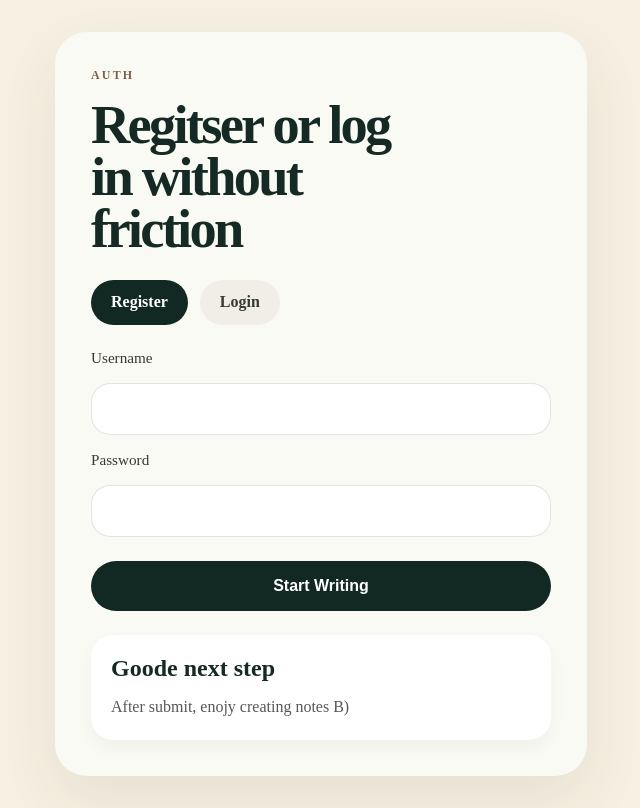
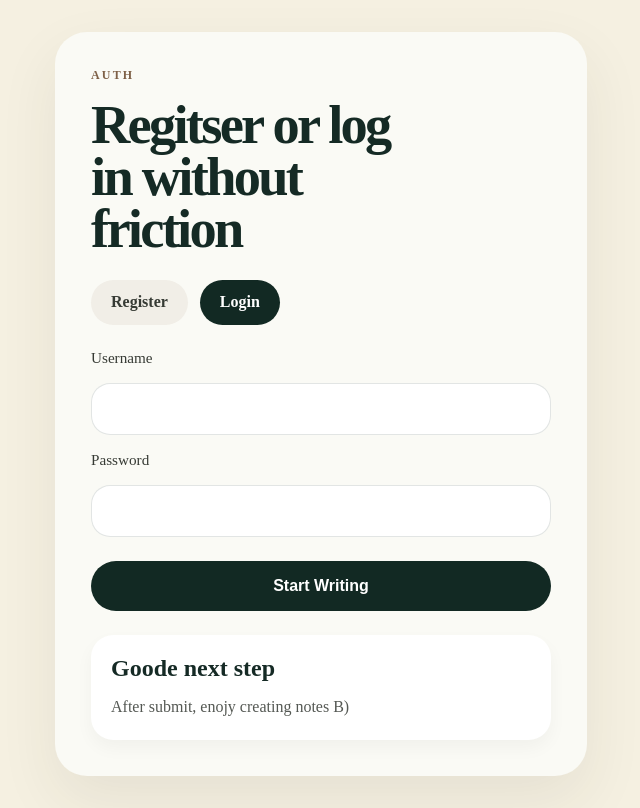
Before and after one commit to PiotrPliszka/mini-notes-app, a React app in the folder frontend/: page /login in a window 1280 px wide. Shown: the whole page, without its empty margins (319-959 px from the left). Built offline with nearby package versions, Linux system fonts and the light colour scheme; the HTML template or start-up script is replaced by a standard one.

Commit message:
visual upgarde btn

```diff
--- a/frontend/src/pages/RegisterPage.css
+++ b/frontend/src/pages/RegisterPage.css
@@ -57,12 +57,12 @@
     color 0.2s ease;
 }
 
-.register-btn {
+.auth-btn-active {
   background-color: var(--color-accent);
   color: var(--color-accent-contrast);
 }
 
-.login-btn {
+.auth-btn-inactive {
   background-color: var(--color-surface-muted);
   color: var(--color-text-body);
 }
--- a/frontend/src/pages/RegisterPage.jsx
+++ b/frontend/src/pages/RegisterPage.jsx
@@ -1,5 +1,5 @@
 import React from "react";
-import { Link } from "react-router-dom";
+import { NavLink } from "react-router-dom";
 import "./RegisterPage.css";
 
 export function RegisterPage() {
@@ -10,12 +10,22 @@ export function RegisterPage() {
         <h1 className="about-app">Regitser or log in without friction</h1>
       </div>
       <div className="buttons-div">
-        <Link to="/register" className="register-btn">
+        <NavLink
+          to="/register"
+          className={({ isActive }) =>
+            `register-btn ${isActive ? "auth-btn-active" : "auth-btn-inactive"}`
+          }
+        >
           Register
-        </Link>
-        <Link to="/login" className="login-btn">
+        </NavLink>
+        <NavLink
+          to="/login"
+          className={({ isActive }) =>
+            `login-btn ${isActive ? "auth-btn-active" : "auth-btn-inactive"}`
+          }
+        >
           Login
-        </Link>
+        </NavLink>
       </div>
       <div className="form-div">
         <form>
```
